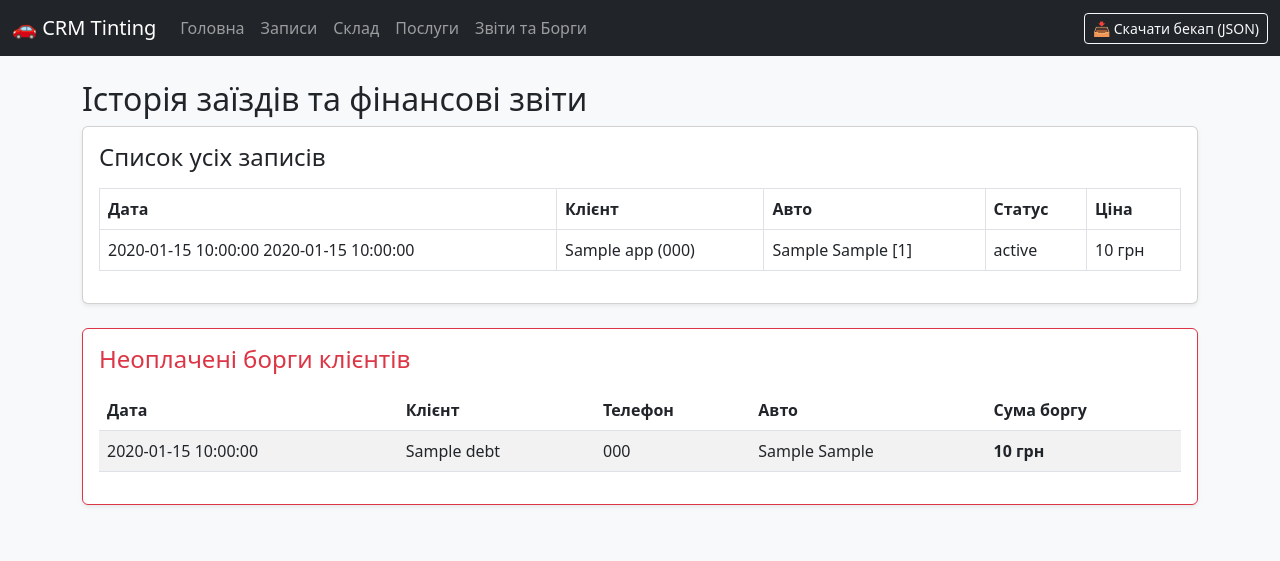
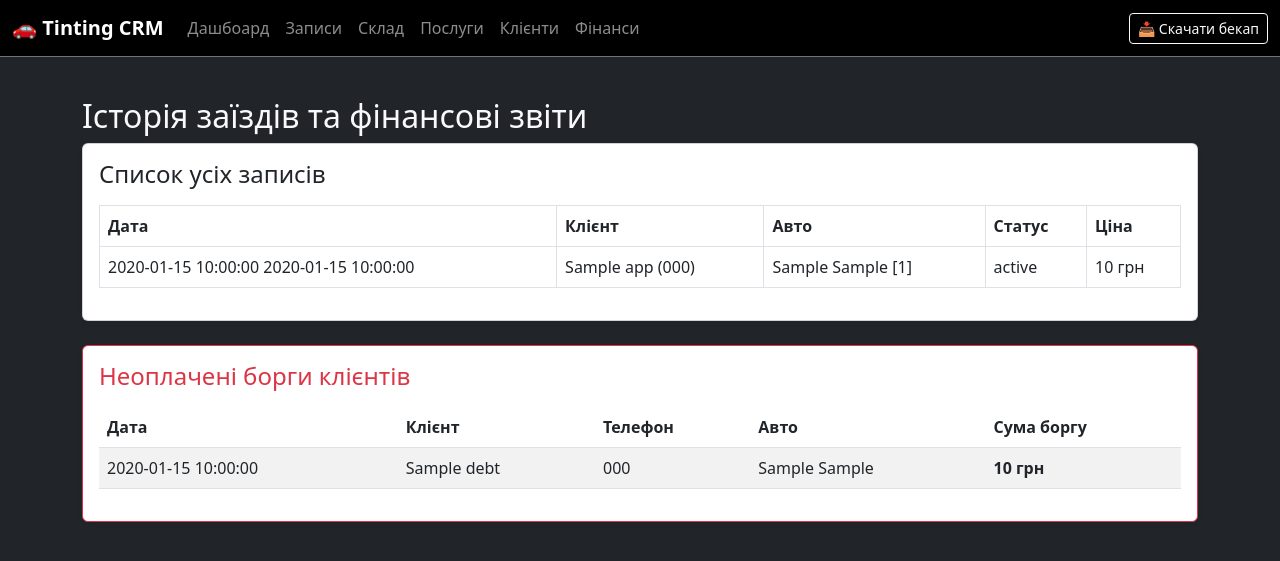
Before and after one commit to blacklinezl28-jpg/tinting-crm, a FastAPI app: template templates/reports.html in a window 1280 px wide. Shown: the top 561 px of the page. Run offline with FastAPI, Linux system fonts and the light colour scheme; the template is opened without the code that fills it: most values are stand-ins (such as "Sample title", 1, 10 or a date in 2020); some libraries are stand-ins or nearby versions.

Commit message:
Update base.html

```diff
--- a/templates/base.html
+++ b/templates/base.html
@@ -2,27 +2,32 @@
 <html lang="uk">
 <head>
     <meta charset="UTF-8">
-    <title>Detailing & Tinting CRM</title>
+    <title>Detailing & Tinting CRM Pro</title>
     <link href="https://cdn.jsdelivr.net/npm/bootstrap@5.3.0/dist/css/bootstrap.min.css" rel="stylesheet">
 </head>
-<body class="bg-light">
-    <nav class="navbar navbar-expand-lg navbar-dark bg-dark mb-4">
+<body class="bg-dark text-light">
+    <nav class="navbar navbar-expand-lg navbar-dark bg-black mb-4 border-bottom border-secondary">
         <div class="container-fluid">
-            <a class="navbar-brand" href="/">🚗 CRM Tinting</a>
-            <div class="collapse navbar-collapse">
+            <a class="navbar-brand fw-bold" href="/">🚗 Tinting CRM</a>
+            <button class="navbar-toggler" type="button" data-bs-toggle="collapse" data-bs-target="#navbarNav">
+                <span class="navbar-toggler-icon"></span>
+            </button>
+            <div class="collapse navbar-collapse" id="navbarNav">
                 <ul class="navbar-nav me-auto mb-2 mb-lg-0">
-                    <li class="nav-item"><a class="nav-link" href="/">Головна</a></li>
+                    <li class="nav-item"><a class="nav-link" href="/">Дашбоард</a></li>
                     <li class="nav-item"><a class="nav-link" href="/appointments">Записи</a></li>
                     <li class="nav-item"><a class="nav-link" href="/inventory">Склад</a></li>
                     <li class="nav-item"><a class="nav-link" href="/services">Послуги</a></li>
-                    <li class="nav-item"><a class="nav-link" href="/reports">Звіти та Борги</a></li>
+                    <li class="nav-item"><a class="nav-link" href="/clients">Клієнти</a></li>
+                    <li class="nav-item"><a class="nav-link" href="/finances">Фінанси</a></li>
                 </ul>
-                <a href="/backup/export" class="btn btn-outline-light btn-sm">📥 Скачати бекап (JSON)</a>
+                <a href="/backup/export" class="btn btn-outline-light btn-sm">📥 Скачати бекап</a>
             </div>
         </div>
     </nav>
-    <div class="container">
+    <div class="container py-3">
         {% block content %}{% endblock %}
     </div>
+    <script src="https://cdn.jsdelivr.net/npm/bootstrap@5.3.0/dist/js/bootstrap.bundle.min.js"></script>
 </body>
 </html>
```
